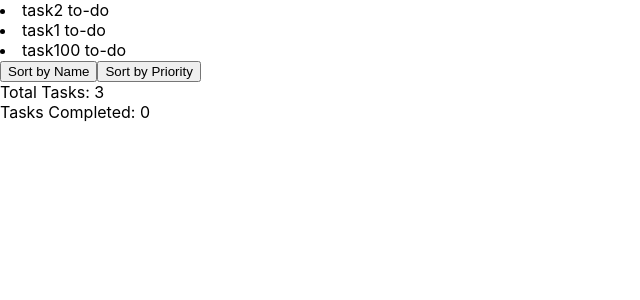
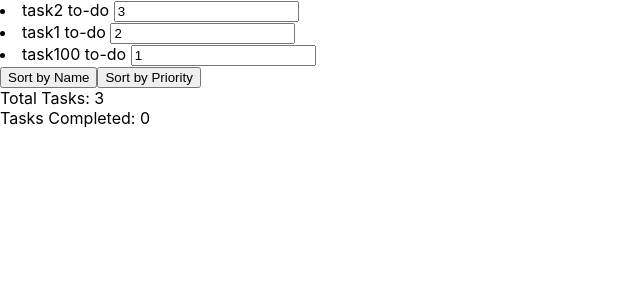
Before and after one commit to antonpunith/to-do-tasks, a React (Create React App) app: page / in a window 1280 px wide. Shown: the top 300 px of the page, without its empty margins (0-640 px from the left). Built offline with nearby package versions, Linux system fonts and the light colour scheme.

Commit message:
set priority

```diff
--- a/src/actions/index.ts
+++ b/src/actions/index.ts
@@ -12,4 +12,13 @@ const sortTask = (field: string) => {
   };
 };
 
-export { toggleCompletion, sortTask };
+const setPriority = (id: number, priority: number) => {
+  console.log(id, priority);
+  return {
+    type: "SET_PRIORITY",
+    id,
+    priority
+  };
+};
+
+export { toggleCompletion, sortTask, setPriority };
--- a/src/components/TaskList/index.tsx
+++ b/src/components/TaskList/index.tsx
@@ -1,6 +1,6 @@
 import React from "react";
 import { connect } from "react-redux";
-import { toggleCompletion } from "../../actions";
+import { toggleCompletion, setPriority } from "../../actions";
 
 const TaskList = (props: any) => {
   const { tasks, dispatch, sort } = props;
@@ -25,13 +25,22 @@ const TaskList = (props: any) => {
   return (
     <>
       {sortedTasks.map((task: any, index: number) => (
-        <li
-          key={index}
-          onClick={() => {
-            dispatch(toggleCompletion(task.id));
-          }}
-        >
-          {task.text} {task.completed ? "completed" : "to-do"}
+        <li key={index}>
+          {task.text}{" "}
+          <span
+            onClick={() => {
+              dispatch(toggleCompletion(task.id));
+            }}
+          >
+            {task.completed ? "completed" : "to-do"}{" "}
+          </span>
+          <input
+            value={task.priority}
+            type="number"
+            onChange={e =>
+              dispatch(setPriority(task.id, parseInt(e.target.value)))
+            }
+          />
         </li>
       ))}
     </>
--- a/src/reducers/tasks.ts
+++ b/src/reducers/tasks.ts
@@ -6,11 +6,19 @@ const INITIAL_STATE = [
 ];
 // tasks reducer
 export const tasks = (state = INITIAL_STATE, action: any) => {
+  console.log(action);
   switch (action.type) {
     case "TOGGLE_COMPLETE":
-      return state.map((task: any, index: number) => {
+      return state.map((task: any) => {
         if (action.id === task.id) {
           task.completed = !task.completed;
+        }
+        return task;
+      });
+    case "SET_PRIORITY":
+      return state.map((task: any) => {
+        if (action.id === task.id) {
+          task.priority = action.priority;
         }
         return task;
       });
```
